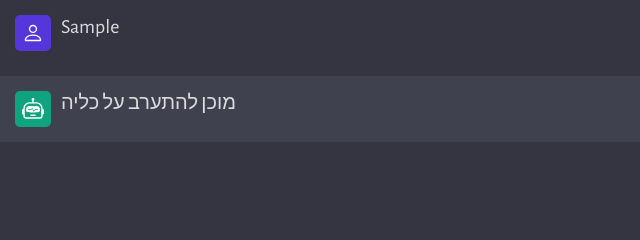
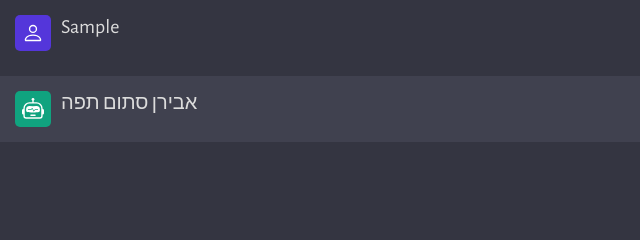
Before and after one commit to shplishka/shoki-gpt, a website built with Vite: page index.html in a window 1280 px wide. Both pictures are taken after typing "Sample" into the empty fields and a click on the button 1255 px from the left and 769 px from the top of the page. Shown: the top 240 px of the page, 0-640 px from the left. Built offline with nearby package versions, Linux system fonts and the light colour scheme.

Commit message:
Add sentences to random shoki

```diff
--- a/index.html
+++ b/index.html
@@ -3,7 +3,7 @@
   <head>
     <meta charset="UTF-8" />
     <link rel="icon" type="image/svg+xml" href="favicon.ico" />
-    <meta name="viewport" content="width=device-width, initial-scale=1.0" />
+    <meta name="viewport" content="width=device-width, height=device-height, initial-scale=1.0" />
     <title>ShokiGpt - Amazing ShokAi</title>
     <link rel="stylesheet" href="style.css" />
   </head>
--- a/script.js
+++ b/script.js
@@ -1,5 +1,6 @@
 import bot from './assets/bot.svg'
 import user from './assets/user.svg'
+import sentences from './sentences.json'
 
 const form = document.querySelector('form')
 const chatContainer = document.querySelector('#chat_container')
@@ -93,7 +94,7 @@ const handleSubmit = async (e) => {
     Array.prototype.random = function () {
         return this[Math.floor((Math.random()*this.length))];
       }
-    var list = ["צא לי מהמשרד","מוכן להתערב על כליה","תזמן פיר אצל אליסה","תצא קצונה","יש לי שיחה מבוריס"]
+    var list = sentences.shoki
 
     messageDiv.innerHTML = list.random();
 }
--- /dev/null
+++ b/sentences.json
@@ -0,0 +1,29 @@
+{
+    "shoki":[
+        "צא לי מהמשרד",
+        "מוכן להתערב על כליה",
+        "תזמן פיר אצל אליסה",
+        "תצא קצונה",
+        "יש לי שיחה מבוריס",
+        "לא משנה איזה סרט עושים, המשולש ניהול פיקוד ומקצועיות חייב להופיע",
+        "רמד=! אינטגרל רשצ",
+        "קובלסקי זה לא מה ששאלתי",
+        "אבירן סתום תפה",
+        "עופו לי מהמשרד",
+        "אני לא מגיע, פלג חולה",
+        "אס זוכה קינג בוכה!",
+        "בארורר",
+        "המציאות היא כמו סינוס",
+        "הרי מה זה ניהול - זה לקבל החלטות",
+        "Walk the talk",
+        "אל תפחד לשבור אנשים שבירים, גם ככה הם ישברו מתישהו ואתה לא רוצה ללכת איתם על ביצים",
+        "מי מנהל את ההצגה?",
+        "מה אתה רוצה אני רשצ אקסטרים, רמד 882, ורען 880 במשרה מלאה",
+        "מעצימים AI",
+        "כל הענף זה AI בעצם, תלוי בפרספקטיבה",
+        "אני לא אחראי על הרגשות של הצד השני",
+        "בכל תפקיד יש משולש",
+        "עשיתם לי הקיץ של אביה",
+        "יש אנשים שצריכים להשאר גם בתפקיד עציץ"
+    ]
+}
```
